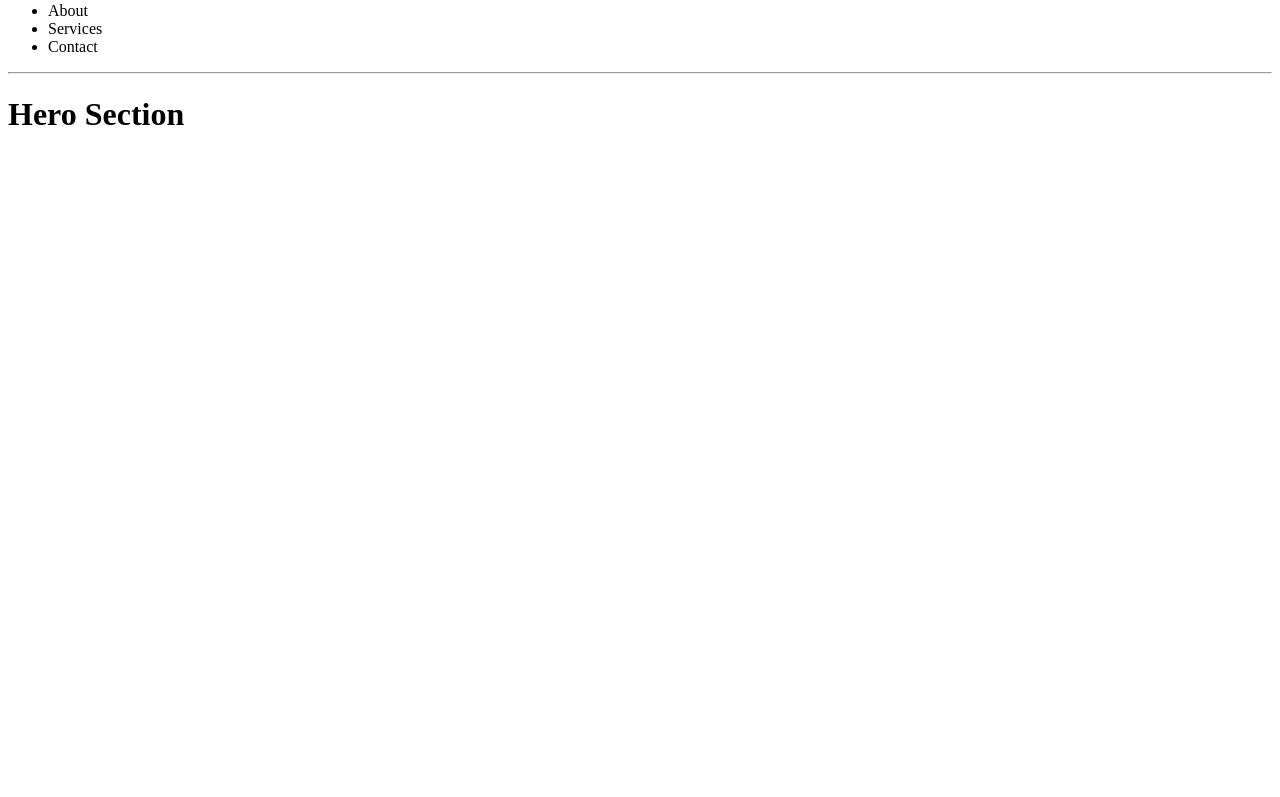
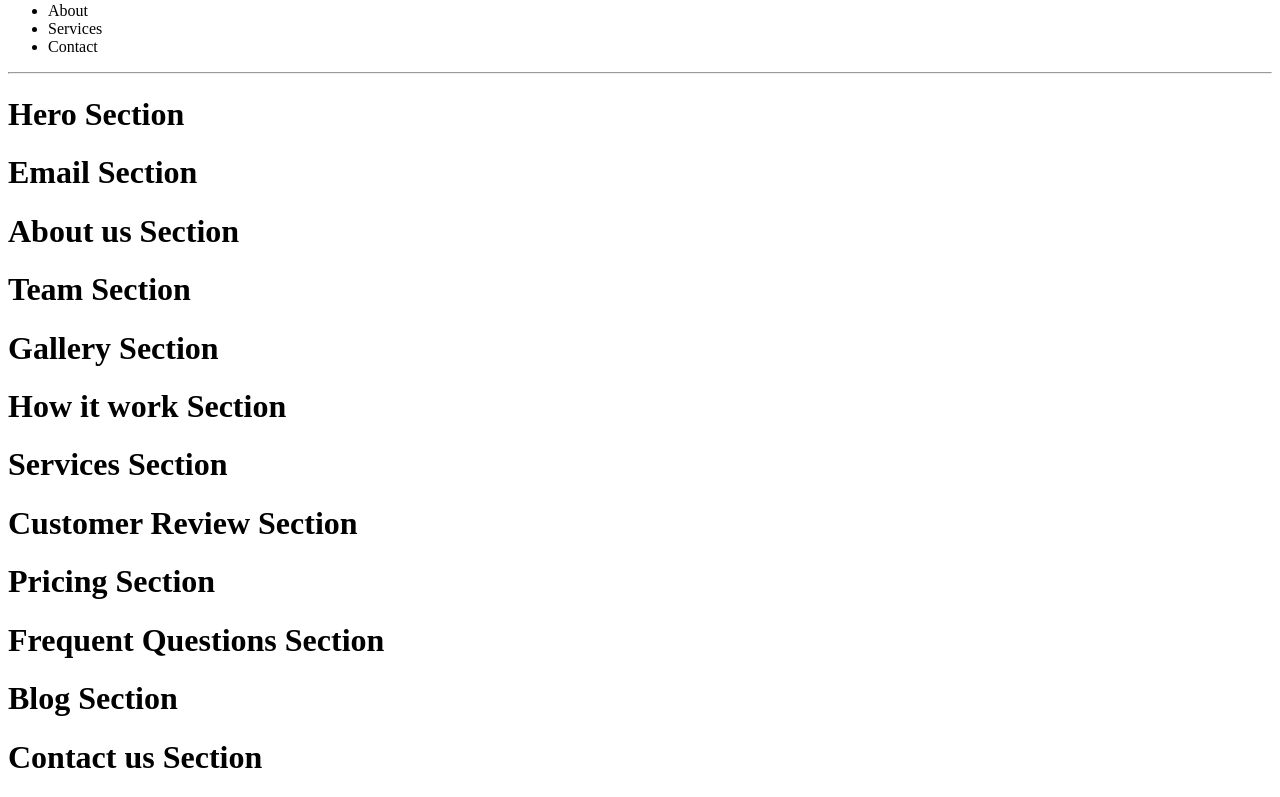
Before and after one commit to Muazislam/Minor-Project-React-lang----Banker-theme-website, a React (Vite) app in the folder Banker_theme/: page / in a window 1280 px wide. Shown: the part 1544-2341 px from the top of the page. Before the commit the page ends 1698 px from the top, so only its background shows below. Built offline with nearby package versions, Linux system fonts and the light colour scheme.

Commit message:
created all section files

```diff
--- a/Banker_theme/src/App.jsx
+++ b/Banker_theme/src/App.jsx
@@ -5,6 +5,17 @@ import Card from "./Card.jsx";
 import Button from "./Button/Button.jsx";
 import Student from "./Student.jsx";
 import Hero from "./Section-1-Hero/Hero.jsx";
+import Email from "./Section-2-email/Email.jsx";
+import Aboutus from "./Section-3-aboutus/Aboutus.jsx";
+import Team from "./Section-4-team/Team.jsx";
+import Gallery from "./Section-5-gallery/Gallery.jsx";
+import Howitwork from "./Section-6-how-it-works/Howitwork.jsx";
+import Services from "./section-7-services/Services.jsx";
+import Customerreview from "./Section-8-customer-review/Customerreview.jsx";
+import Pricing from "./section-9-pricing/Pricing.jsx";
+import Frequentquestions from "./Section-10-frequently-asked-questions/Frequentquestions.jsx";
+import Blog from "./Section-11-our-blog/Blog.jsx";
+import Contactus from "./Section-12-contact-us/Contactus.jsx";
 function App() {
   return (
     <>
@@ -20,6 +31,17 @@ function App() {
       <Header></Header>
 
       <Hero />
+      <Email />
+      <Aboutus />
+      <Team />
+      <Gallery />
+      <Howitwork />
+      <Services />
+      <Customerreview />
+      <Pricing />
+      <Frequentquestions />
+      <Blog />
+      <Contactus />
     </>
   );
 }
--- /dev/null
+++ b/Banker_theme/src/Section-10-frequently-asked-questions/Frequentquestions.jsx
@@ -0,0 +1,9 @@
+function Frequentquestions() {
+  return (
+    <frequentquestions>
+      <h1>Frequent Questions Section</h1>
+    </frequentquestions>
+  );
+}
+
+export default Frequentquestions;
--- /dev/null
+++ b/Banker_theme/src/Section-11-our-blog/Blog.jsx
@@ -0,0 +1,9 @@
+function Blog() {
+  return (
+    <blog>
+      <h1>Blog Section</h1>
+    </blog>
+  );
+}
+
+export default Blog;
--- /dev/null
+++ b/Banker_theme/src/Section-12-contact-us/Contactus.jsx
@@ -0,0 +1,9 @@
+function Contactus() {
+  return (
+    <contactus>
+      <h1>Contact us Section</h1>
+    </contactus>
+  );
+}
+
+export default Contactus;
--- /dev/null
+++ b/Banker_theme/src/Section-2-email/Email.jsx
@@ -0,0 +1,9 @@
+function Email() {
+  return (
+    <email>
+      <h1>Email Section</h1>
+    </email>
+  );
+}
+
+export default Email;
--- /dev/null
+++ b/Banker_theme/src/Section-3-aboutus/Aboutus.jsx
@@ -0,0 +1,9 @@
+function Aboutus() {
+  return (
+    <about>
+      <h1>About us Section</h1>
+    </about>
+  );
+}
+
+export default Aboutus;
--- /dev/null
+++ b/Banker_theme/src/Section-4-team/Team.jsx
@@ -0,0 +1,9 @@
+function Team() {
+  return (
+    <team>
+      <h1>Team Section</h1>
+    </team>
+  );
+}
+
+export default Team;
--- /dev/null
+++ b/Banker_theme/src/Section-5-gallery/Gallery.jsx
@@ -0,0 +1,9 @@
+function Gallery() {
+  return (
+    <gallery>
+      <h1>Gallery Section</h1>
+    </gallery>
+  );
+}
+
+export default Gallery;
--- /dev/null
+++ b/Banker_theme/src/Section-6-how-it-works/Howitwork.jsx
@@ -0,0 +1,9 @@
+function Howitwork() {
+  return (
+    <howitwork>
+      <h1>How it work Section</h1>
+    </howitwork>
+  );
+}
+
+export default Howitwork;
--- /dev/null
+++ b/Banker_theme/src/Section-8-customer-review/Customerreview.jsx
@@ -0,0 +1,9 @@
+function Customerreview() {
+  return (
+    <customerreview>
+      <h1>Customer Review Section</h1>
+    </customerreview>
+  );
+}
+
+export default Customerreview;
--- /dev/null
+++ b/Banker_theme/src/section-7-services/Services.jsx
@@ -0,0 +1,9 @@
+function Services() {
+  return (
+    <services>
+      <h1>Services Section</h1>
+    </services>
+  );
+}
+
+export default Services;
--- /dev/null
+++ b/Banker_theme/src/section-9-pricing/Pricing.jsx
@@ -0,0 +1,9 @@
+function Pricing() {
+  return (
+    <pricing>
+      <h1>Pricing Section</h1>
+    </pricing>
+  );
+}
+
+export default Pricing;
```
